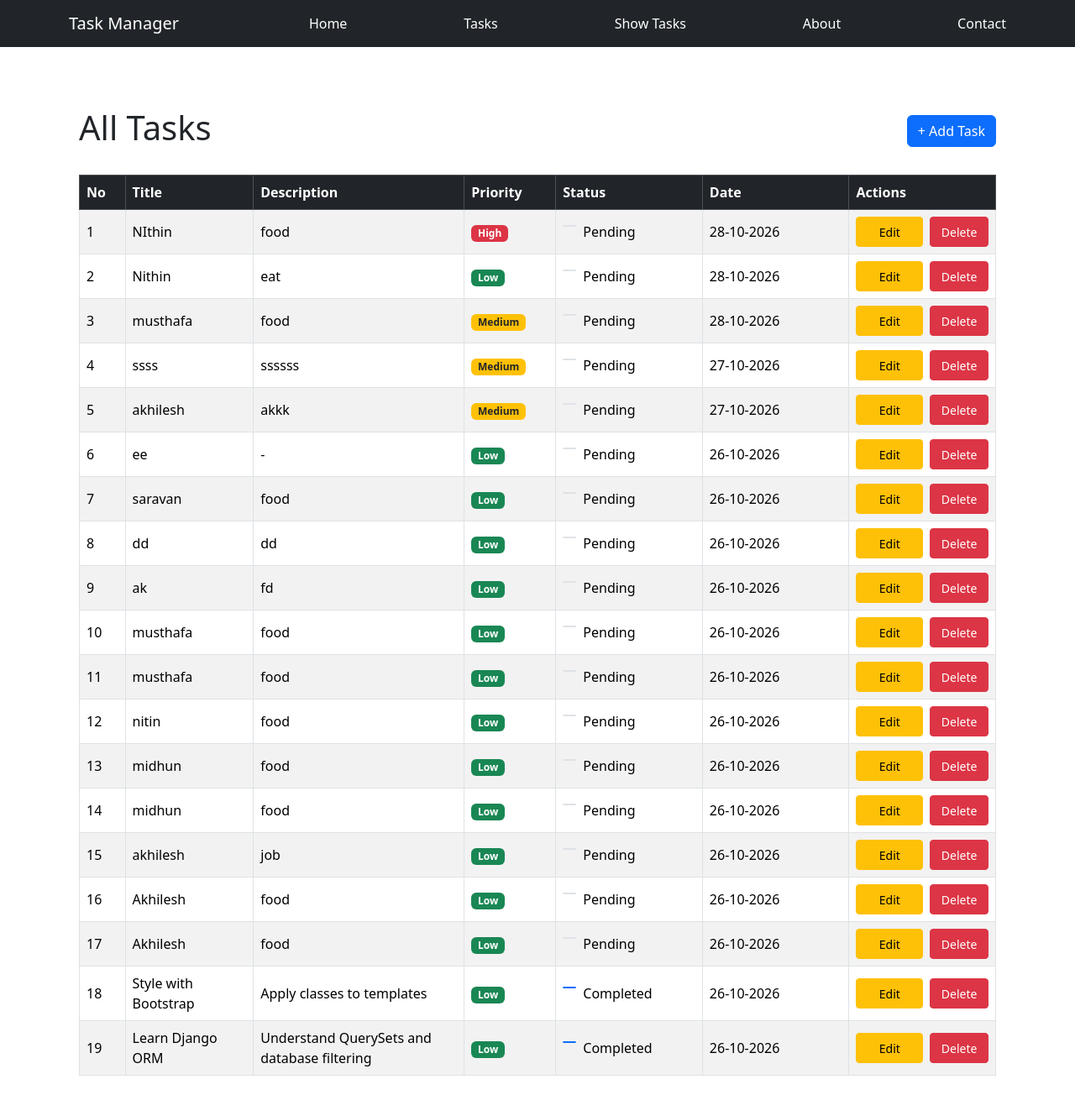
After one commit to Akhilesh-4753/Django-mvt-basics, a Django app: page /showtasks/ in a window 1280 px wide. The commit adds this page. Shown: the whole page at 84% size. Run offline with Django 5.2, Linux system fonts and the light colour scheme; data comes from the database, SQL or seed files in the repository; both versions use the stored data as it was after the commit.

Commit message:
updated task list design added delete and update functionality

```diff
--- a/static/css/style.css
+++ b/static/css/style.css
@@ -1,27 +1,11 @@
-.task-container{
+.task-container {
     display: flex;
     flex-direction: column;
     align-items: center;
     justify-content: center;
-}
-form{
-    display: flex;
-    flex-direction: column;
-    width: 500px;
-}
-form input{
-    height: 50px;
-}
-form button{
-    height: 50px;
-}
-
-.task-container {
     max-width: 640px;
     margin: 1rem auto;
     padding: 2rem;
-    display: flex;
-    flex-direction: column;
     align-items: stretch;
     background: #fff;
     border: 1px solid #e7eaf0;
@@ -35,9 +19,22 @@ form button{
     font-weight: 700;
 }
 
-.task-container form {
+form {
     display: flex;
     flex-direction: column;
+    width: 500px;
+    max-width: 100%;
+}
+
+form input {
+    height: 50px;
+}
+
+form button {
+    min-height: 50px;
+}
+
+.task-container form {
     width: 100%;
 }
 
@@ -52,7 +49,6 @@ form button{
 }
 
 .task-container form button {
-    min-height: 50px;
     border-radius: 0.65rem;
     font-weight: 600;
 }
@@ -66,9 +62,151 @@ form button{
     box-shadow: 0 0.75rem 2rem rgba(15, 23, 42, 0.15);
 }
 
-@media (max-width: 576px) {
+/* Task table */
+.task-list-page {
+    width: 100%;
+}
+
+.task-table-wrap {
+    width: 100%;
+}
+
+.task-grid {
+    width: 100%;
+    table-layout: fixed;
+    margin-bottom: 0;
+}
+
+.task-grid .col-number {
+    width: 5%;
+}
+
+.task-grid .col-title {
+    width: 14%;
+}
+
+.task-grid .col-description {
+    width: 23%;
+}
+
+.task-grid .col-priority {
+    width: 10%;
+}
+
+.task-grid .col-status {
+    width: 16%;
+}
+
+.task-grid .col-date {
+    width: 16%;
+}
+
+.task-grid .col-actions {
+    width: 16%;
+}
+
+.task-grid th,
+.task-grid td {
+    overflow-wrap: anywhere;
+}
+
+.task-grid td {
+    vertical-align: middle;
+}
+
+.task-status-form,
+.task-delete-form {
+    display: block;
+    width: 100%;
+    margin: 0;
+}
+
+.task-status-form input {
+    height: auto;
+}
+
+.task-status-form .form-check {
+    margin: 0;
+}
+
+.task-grid-actions {
+    display: flex;
+    width: 100%;
+    gap: 0.5rem;
+}
+
+.task-grid-actions > a,
+.task-grid-actions > form {
+    flex: 1 1 0;
+    min-width: 0;
+}
+
+.task-grid-actions > a,
+.task-grid-actions button {
+    display: flex;
+    min-height: 36px;
+    align-items: center;
+    justify-content: center;
+    width: 100%;
+    padding: 0.35rem 0.25rem;
+}
+
+.task-empty-state {
+    overflow-wrap: normal;
+}
+
+@media (max-width: 767.98px) {
     .task-container {
         margin: 0.5rem;
         padding: 1.25rem;
     }
+
+    .task-grid thead {
+        display: none;
+    }
+
+    .task-grid,
+    .task-grid tbody,
+    .task-grid tbody tr,
+    .task-grid tbody td {
+        display: block;
+        width: 100%;
+    }
+
+    .task-grid tbody tr {
+        margin-bottom: 1rem;
+        overflow: hidden;
+        border: 1px solid #dee2e6;
+        border-radius: 0.5rem;
+    }
+
+    .task-grid tbody td {
+        display: grid;
+        grid-template-columns: minmax(5rem, 32%) minmax(0, 1fr);
+        gap: 0.75rem;
+        border: 0;
+        border-bottom: 1px solid #dee2e6;
+    }
+
+    .task-grid tbody td::before {
+        content: attr(data-label);
+        font-weight: 600;
+    }
+
+    .task-grid tbody td[data-label="Actions"] {
+        display: block;
+    }
+
+    .task-grid tbody td[data-label="Actions"]::before {
+        display: block;
+        margin-bottom: 0.5rem;
+    }
+
+    .task-grid tbody td.task-empty-state {
+        display: block;
+    }
+
+    .task-grid tbody td.task-empty-state::before {
+        content: none;
+    }
 }
--- /dev/null
+++ b/tasks/templates/tasks/showtask.html
@@ -0,0 +1,104 @@
+{% extends "base.html" %}
+
+{% block title %}Show Tasks{% endblock %}
+
+{% block content %}
+<div class="container-fluid mt-4 task-list-page">
+    <div class="d-flex justify-content-between align-items-center mb-4">
+        <h1>All Tasks</h1>
+        <a href="{% url 'task_list' %}" class="btn btn-primary">+ Add Task</a>
+    </div>
+
+    <div class="task-table-wrap">
+        <table class="table table-bordered table-striped table-hover align-middle task-grid">
+            <colgroup>
+                <col class="col-number">
+                <col class="col-title">
+                <col class="col-description">
+                <col class="col-priority">
+                <col class="col-status">
+                <col class="col-date">
+                <col class="col-actions">
+            </colgroup>
+
+            <thead class="table-dark">
+                <tr>
+                    <th>No</th>
+                    <th>Title</th>
+                    <th>Description</th>
+                    <th>Priority</th>
+                    <th>Status</th>
+                    <th>Date</th>
+                    <th>Actions</th>
+                </tr>
+            </thead>
+
+            <tbody>
+                {% for task in tasks %}
+                <tr>
+                    <td data-label="No">{{ forloop.counter }}</td>
+                    <td data-label="Title">{{ task.title }}</td>
+                    <td data-label="Description">{{ task.description|default:"-" }}</td>
+
+                    <td data-label="Priority">
+                        {% if task.priority == "high" %}
+                            <span class="badge bg-danger">High</span>
+                        {% elif task.priority == "medium" %}
+                            <span class="badge bg-warning text-dark">Medium</span>
+                        {% else %}
+                            <span class="badge bg-success">Low</span>
+                        {% endif %}
+                    </td>
+
+                    <td data-label="Status">
+                        <form method="post"
+                              action="{% url 'toggle_completed' task.id %}"
+                              class="task-status-form">
+                            {% csrf_token %}
+                            <div class="form-check">
+                                <input
+                                    type="checkbox"
+                                    class="form-check-input"
+                                    id="completed-{{ task.id }}"
+                                    {% if task.completed %}checked{% endif %}
+                                    onchange="this.form.submit()">
+                                <label class="form-check-label" for="completed-{{ task.id }}">
+                                    {% if task.completed %}Completed{% else %}Pending{% endif %}
+                                </label>
+                            </div>
+                        </form>
+                    </td>
+
+                    <td data-label="Date">{{ task.created_at|date:"d-m-Y" }}</td>
+
+                    <td data-label="Actions">
+                        <div class="task-grid-actions">
+                            <a href="{% url 'edit_task' task.id %}"
+                               class="btn btn-sm btn-warning">
+                                Edit
+                            </a>
+
+                            <form method="post"
+                                  action="{% url 'delete_task' task.id %}"
+                                  class="task-delete-form"
+                                  onsubmit="return confirm('Are you sure you want to delete this task?');">
+                                {% csrf_token %}
+                                <button type="submit" class="btn btn-sm btn-danger">
+                                    Delete
+                                </button>
+                            </form>
+                        </div>
+                    </td>
+                </tr>
+                {% empty %}
+                <tr>
+                    <td colspan="7" class="text-center task-empty-state">
+                        No tasks found. Create your first task!
+                    </td>
+                </tr>
+                {% endfor %}
+            </tbody>
+        </table>
+    </div>
+</div>
+{% endblock %}
--- a/tasks/urls.py
+++ b/tasks/urls.py
@@ -2,21 +2,28 @@ from django.urls import path
 from . import views
 
 urlpatterns = [
-    path("",views.Home),
-    path("about/",views.About),
-    path("contact/",views.Contact,name='contact'),
-    path("greetings/",views.Greetings),
-    path("profile/",views.Profile,name='profile'),
-    path("tasks/", views.task_list, name='task_list')
+    path("", views.Home, name="home"),
+    path("about/", views.About, name="about"),
+    path("contact/", views.Contacts, name="Contactss"),
+    path("greetings/", views.Greetings, name="greetings"),
+    path("profile/", views.Profile, name="profile"),
+
+    # Create task
+    path("tasks/", views.task_list, name="task_list"),
+
+    # Show all tasks
+    path("showtasks/", views.show_tasks, name="show_tasks"),
+
+    # Edit task
+    path("edit-task/<int:task_id>/", views.edit_task, name="edit_task"),
+
+    # Delete task
+    path("delete-task/<int:task_id>/", views.delete_task, name="delete_task"),
+
+    # Update completed/pending status
+    path(
+        "toggle-completed/<int:task_id>/",
+        views.toggle_completed,
+        name="toggle_completed",
+    ),
 ]
-
-# Question: What are the components of Django's path() function?
-
-#  Django's path() function accepts a URL route, a view callable,-
-#  and optional keyword arguments such as name.
-
-# path("tasks/", views.task_list, name="task_list")
-
-# "tasks/" defines the URL route.
-# views.task_list references the view function.
-# name="task_list" assigns a name to the URL pattern.
--- a/tasks/views.py
+++ b/tasks/views.py
@@ -1,6 +1,9 @@
-from django.shortcuts import render,redirect
+from django.shortcuts import render, redirect, get_object_or_404
 from django.http import HttpResponse
+from django.contrib import messages
+
 from .models import Task,Contact
+from .forms import TaskForm
 
 def Home(requests):
 
@@ -23,7 +26,7 @@ def About(request):
 
     return render(request,"tasks/about.html",{"course": course})
 
-def Contact(request):
+def Contacts(request):
     errors = []
     name = ''
     phone = ''
@@ -41,7 +44,7 @@ def Contact(request):
         elif len(name) > 15:
             errors.append("name cannot exceed 15 characters.")
         elif len(phone) > 10:
-            errors.append("name cannot exceed 10 characters.")
+            errors.append("number cannot exceed 10 characters.")
 
         # Save only when there are no validation errors
 
@@ -51,7 +54,7 @@ def Contact(request):
                 phone=phone
             )
 
-            return redirect("contact")
+            return redirect("Contactss")
 
     context = {
         'errors': errors,
@@ -71,40 +74,73 @@ def Profile(request):
     return HttpResponse(f"name is {name} and occupation is {occupation}")
 
 def task_list(request):
-    errors = []
-    title = ""
-    description = ""
 
     if request.method == "POST":
-        title = request.POST.get("title", "").strip()
-        description = request.POST.get("description", "").strip()
 
-        # Server-side validation
+        form = TaskForm(request.POST)
 
-        if not title:
-            errors.append("Title is required.")
-        elif not description:
-            errors.append("Description is required")
-        elif len(title) > 200:
-            errors.append("Title cannot exceed 200 characters.")
-
-        # Save only when there are no validation errors
-        if not errors:
-            Task.objects.create(
-                title=title,
-                description=description
-            )
-
+        if form.is_valid():
+            form.save()
             return redirect("task_list")
+    else:
+        form = TaskForm()
 
     context = {
-        "errors": errors,
-        "title": title,
-        "description": description,
+        "form": form,
     }
 
-    return render(
-        request,
-        "tasks/create_task.html",
-        context
-    )
+    return render(request, "tasks/create_task.html", context)
+
+def show_tasks(request):
+
+    tasks = Task.objects.all().order_by('-created_at')
+
+    context = {
+    'tasks': tasks,
+    }
+
+    return render(request, 'tasks/showtask.html', context)
+
+def edit_task(request, task_id):
+    task = get_object_or_404(Task, id=task_id)
+
+    if request.method == "POST":
+        form = TaskForm(request.POST, instance=task)
+
+        if form.is_valid():
+            form.save()
+            messages.success(request, "Task saved successfully!")
+            return redirect('show_tasks')
+
+    else:
+        form = TaskForm(instance=task)
+
+    context = {
+        'form': form,
+        'task': task,
+    }
+
+    return render(request, 'tasks/edit_task.html', context)
+
+def delete_task(request, task_id):
+    task = get_object_or_404(Task, id=task_id)
+
+    if request.method == "POST":
+        task.delete()
+        messages.success(request, "Task deleted successfully!")
+
+    return redirect('show_tasks')
+
+def toggle_completed(request, task_id):
+    task = get_object_or_404(Task, id=task_id)
+
+    if request.method == "POST":
+        task.completed = not task.completed
+        task.save(update_fields=['completed'])
+
+        if task.completed:
+            messages.success(request, "Task marked as completed!")
+        else:
+            messages.success(request, "Task marked as pending!")
+
+    return redirect('show_tasks')
--- a/templates/base.html
+++ b/templates/base.html
@@ -22,15 +22,35 @@
             <a class="navbar-brand" href=""> Task Manager</a>
             <a class="nav-link text-white" href="/">Home</a>
             <a class="nav-link text-white" href="/tasks"> Tasks</a>
+            <a class="nav-link text-white" href="/showtasks"> Show Tasks</a>
             <a class="nav-link text-white" href="/about"> About</a>
             <a class="nav-link text-white" href="/contact"> Contact</a>
         </div>
     </nav>
-    <main class="container py-5" style="height: 500px;">
+    <main class="container py-5">
+
+        <!-- Django messages -->
+        {% if messages %}
+        {% for message in messages %}
+
+        <div class="alert alert-{{ message.tags }} alert-dismissible fade show" role="alert">
+
+            {{ message }}
+
+            <button type="button" class="btn-close" data-bs-dismiss="alert" aria-label="Close">
+            </button>
+
+        </div>
+
+        {% endfor %}
+        {% endif %}
+
         {% block content %}
+        {% endblock %}
 
-        {% endblock %}
     </main>
+
+    <script src="https://cdn.jsdelivr.net/npm/bootstrap@5.3.8/dist/js/bootstrap.bundle.min.js"></script>
 
     <script src="{% static 'js/main.js' %}"></script>
 </body>
```
Also changed, not shown: tasks/admin.py (+6 -1 lines), tasks/forms.py (added, +25 -0 lines), tasks/models.py (+6 -2 lines), tasks/templates/tasks/create_task.html (+15 -18 lines), tasks/templates/tasks/edit_task.html (added, +134 -0 lines), db.sqlite3, tasks/migrations/0004_alter_task_title.py (added).
